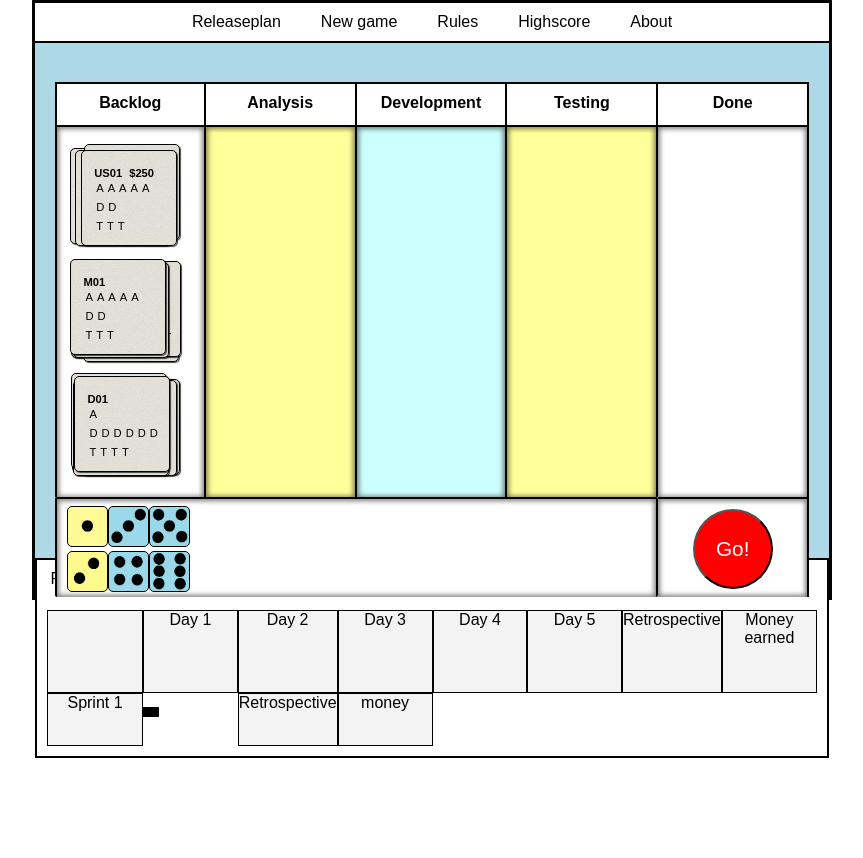
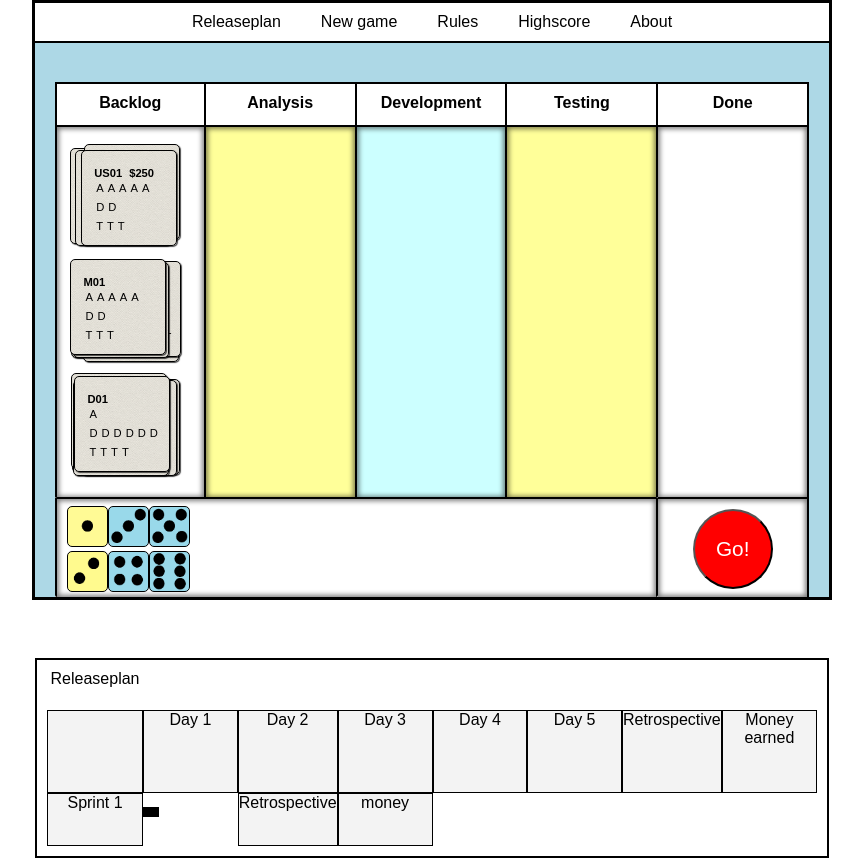
Before and after one commit to Henge9/g2p2, a React (Create React App) app: page / in a window 1280 px wide. Shown: the whole page, without its empty margins (208-1071 px from the left). Before the commit the page ends 800 px from the top, so only its background shows below. Built offline with nearby package versions, Linux system fonts and the light colour scheme.

Commit message:
moved releaseplan out of the way

```diff
--- a/src/components/ReleasePlan/ReleasePlan.css
+++ b/src/components/ReleasePlan/ReleasePlan.css
@@ -1,6 +1,8 @@
 @import '../../variables.css';
 
 .ReleasePlan {
+  position: relative;
+  top: 100px;
   display:table;
   width: 100%;
   height: 200px;
```
